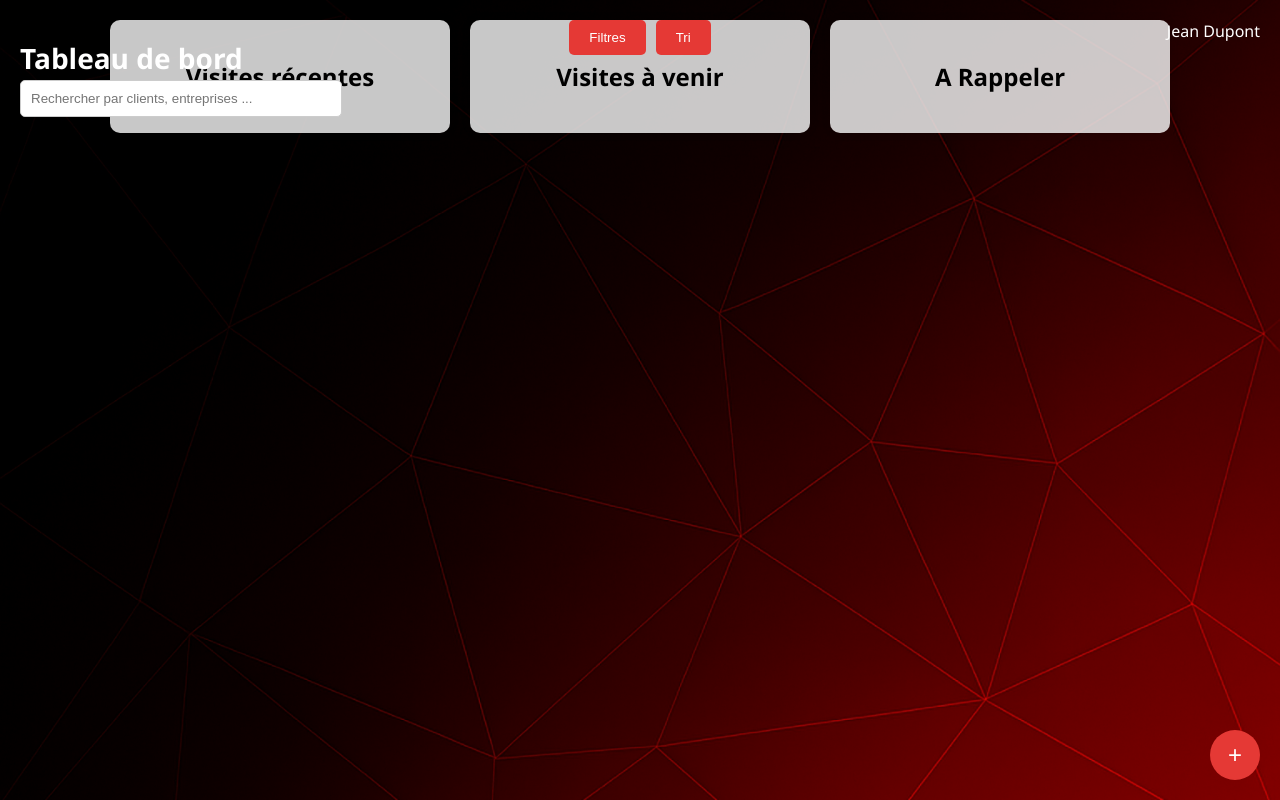
After one commit to RubioCareco/CRM_Visites, a Django app: page /dashboard/ in a window 1280 px wide. The commit adds this page. Run offline with Django 5.2, Linux system fonts and the light colour scheme.

Commit message:
ajout de l'interface dashboard

```diff
--- a/front/static/front/css/dashboard.css
+++ b/front/static/front/css/dashboard.css
@@ -7,109 +7,43 @@ body, html {
     background-size: cover;
 }
 
-.dashboard-container {
-    padding: 20px;
+.h1 {
+    text-align: left;
+    font-size: 28px;
+    font-weight: bold;
     color: white;
 }
 
-header {
-    position: relative;
-    margin-bottom: 20px;
-    padding: 10px 0;
-}
-
-.header-content {
+.dashboard {
     display: flex;
     flex-direction: column;
-    align-items: flex-start;
+    align-items: center;
+    padding: 20px;
+    position: relative;
 }
 
 .search-bar {
-    margin-top: 10px;
+    margin-top: 60px;
+    margin-bottom: 20px;
+    position: absolute;
+    left: 20px;
 }
 
 .search-bar input {
     padding: 10px;
     border-radius: 5px;
-    border: none;
+    border: 1px solid #ccc;
     width: 300px;
-    margin-right: 10px;
 }
 
-.filters button {
-    margin-left: 10px;
-    padding: 10px 20px;
-    border-radius: 5px;
-    border: none;
-    background-color: rgba(255, 255, 255, 0.1);
-    color: white;
-    cursor: pointer;
+.filters {
+    position: absolute;
+    display: flex;
+    gap: 10px;
+    margin-bottom: 20px;
 }
 
-.user-menu {
-    position: absolute;
-    top: 10px;
-    right: 20px;
-}
-
-.user-dropdown {
-    display: none;
-    position: absolute;
-    right: 0;
-    background-color: rgba(255, 255, 255, 0.219);
-    border-radius: 5px;
-    overflow: hidden;
-}
-
-.user-menu:hover .user-dropdown {
-    display: block;
-}
-
-.user-dropdown a {
-    display: block;
-    padding: 10px;
-    color: white;
-    text-decoration: none;
-}
-
-main {
-    display: flex;
-    justify-content: space-between;
-}
-
-section {
-    background-color: rgba(255, 255, 255, 0.192);
-    border-radius: 10px;
-    padding: 20px;
-    width: 30%;
-}
-
-.visit-card {
-    background-color: rgba(255, 255, 255, 0.1);
-    border-radius: 5px;
-    padding: 10px;
-    margin-bottom: 10px;
-}
-
-.status.valid {
-    color: #4CAF50;
-}
-
-.status.upcoming {
-    color: #FFC107;
-}
-
-.status.reminder {
-    color: #F44336;
-}
-
-footer {
-    margin-top: 20px;
-    text-align: center;
-}
-
-footer button {
-    margin: 5px;
+.filter-button, .sort-button {
     padding: 10px 20px;
     border-radius: 5px;
     border: none;
@@ -117,3 +51,52 @@ footer button {
     color: white;
     cursor: pointer;
 }
+
+.cards {
+    display: flex;
+    gap: 20px;
+    justify-content: center;
+    width: 100%;
+}
+
+.card {
+    background-color: rgba(250, 250, 250, 0.8);
+    padding: 20px;
+    border-radius: 10px;
+    width: 300px;
+    box-shadow: 0 0 10px rgba(0, 0, 0, 0.1);
+    text-align: center;
+}
+
+.user-profile {
+    position: absolute;
+    top: 20px;
+    right: 20px;
+    color: white;
+}
+
+.add-button {
+    position: fixed;
+    bottom: 20px;
+    right: 20px;
+    background-color: #e53935;
+    color: white;
+    border: none;
+    border-radius: 50%;
+    width: 50px;
+    height: 50px;
+    font-size: 24px;
+    cursor: pointer;
+    display: flex;
+    justify-content: center;
+    align-items: center;
+}
+
+.dashboard-title {
+    position: absolute;
+    top: 20px;
+    left: 20px;
+    color: white;
+    font-size: 28px;
+    font-weight: bold;
+}
--- /dev/null
+++ b/front/templates/front/dashboard.html
@@ -0,0 +1,41 @@
+<!DOCTYPE html>
+<html lang="fr">
+<head>
+  <meta charset="UTF-8" />
+  <meta name="viewport" content="width=device-width, initial-scale=1.0"/>
+  <title>Tableau de Bord</title>
+  {% load static %}
+  <link rel="stylesheet" href="{% static 'front/css/dashboard.css' %}" />
+</head>
+<body>
+  <div class="dashboard">
+    <h1 class="dashboard-title">Tableau de bord</h1>
+    <div class="search-bar">
+        <input type="text" placeholder="Rechercher par clients, entreprises ...">
+    </div>
+    <div class="filters">
+        <button class="filter-button">Filtres</button>
+        <button class="sort-button">Tri</button>
+    </div>
+    <div class="cards">
+        <div class="card recent-visits">
+            <h2>Visites récentes</h2>
+            <!-- Contenu des visites récentes -->
+        </div>
+        <div class="card upcoming-visits">
+            <h2>Visites à venir</h2>
+            <!-- Contenu des visites à venir -->
+        </div>
+        <div class="card reminders">
+            <h2>A Rappeler</h2>
+            <!-- Contenu des rappels -->
+        </div>
+    </div>
+    <div class="user-profile">
+        <span>Jean Dupont</span>
+        <!-- Menu déroulant pour le profil -->
+    </div>
+    <button class="add-button">+</button>
+  </div>
+</body>
+</html>
```
